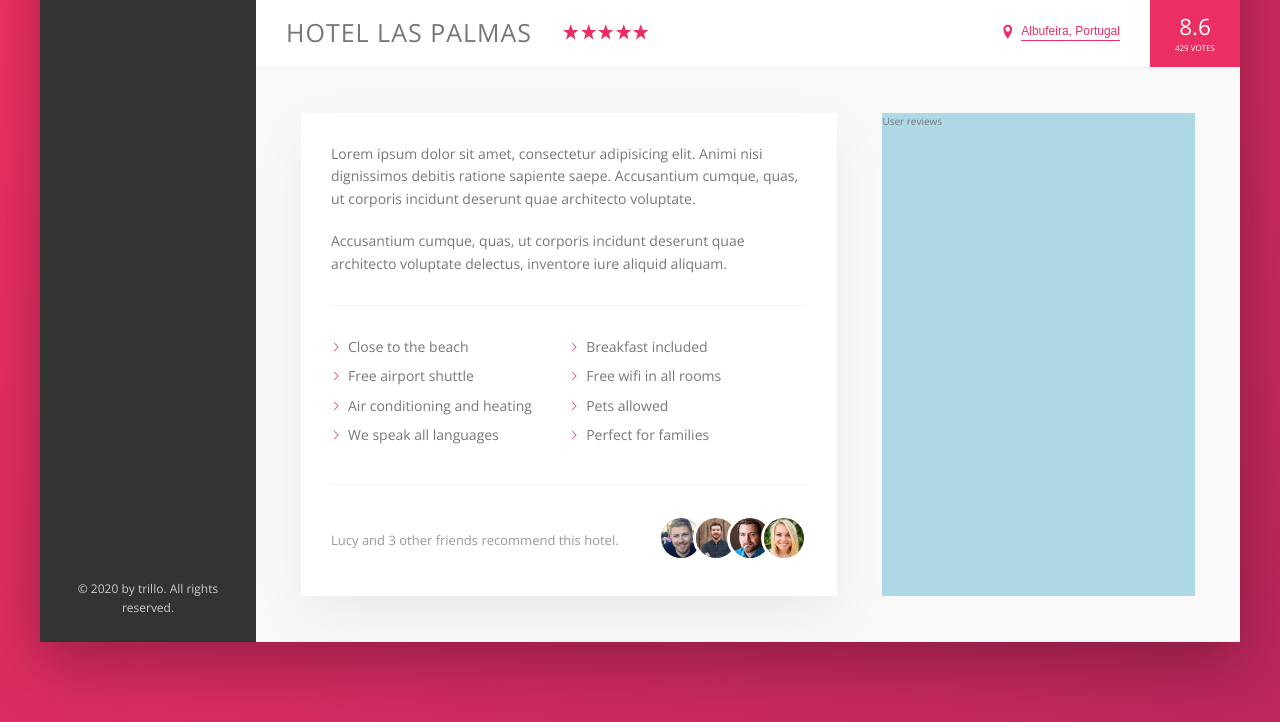
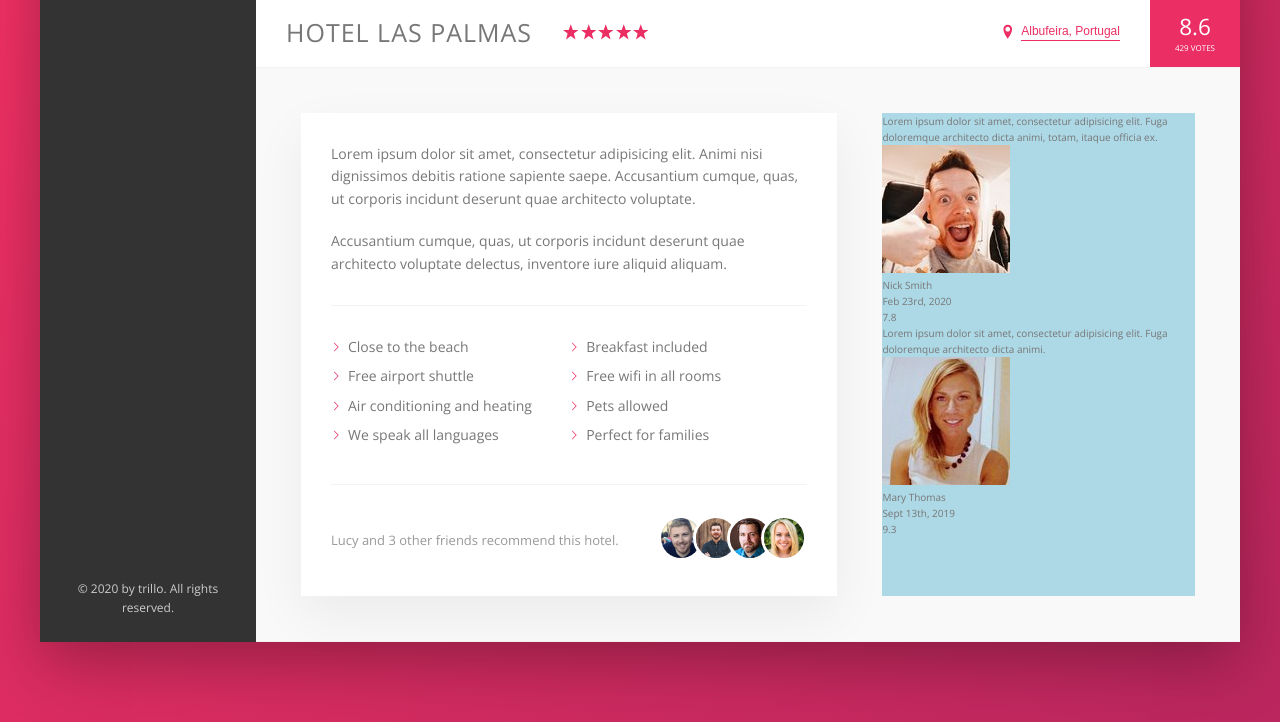
Before and after one commit to DaseulChun/trillo, a website: page index.html in a window 1280 px wide. Shown: the part 538-1260 px from the top of the page. Drawn offline with nearby package versions, Linux system fonts and the light colour scheme.

Commit message:
Add the User Reviews Section -- HTML markup

```diff
--- a/index.html
+++ b/index.html
@@ -168,7 +168,32 @@
             </div>
 
             <div class="user-reviews">
-              User reviews
+              <figure class="review">
+                <blockquote class="review__text">
+                  Lorem ipsum dolor sit amet, consectetur adipisicing elit. Fuga doloremque architecto dicta animi, totam, itaque officia ex.
+                </blockquote>
+                <figcaption class="review__user">
+                  <img src="img/user-1.jpg" alt="User 1" class="review__photo">
+                  <div class="review__user-box">
+                    <p class="review__user-name">Nick Smith</p>
+                    <p class="review__user-date">Feb 23rd, 2020</p>
+                  </div>
+                  <div class="review__rating">7.8</div>
+                </figcaption>
+              </figure>
+
+              <figure class="review">
+                <blockquote class="review__text">
+                  Lorem ipsum dolor sit amet, consectetur adipisicing elit. Fuga doloremque architecto dicta animi.
+                <figcaption class="review__user">
+                  <img src="img/user-2.jpg" alt="User 2" class="review__photo">
+                  <div class="review__user-box">
+                    <p class="review__user-name">Mary Thomas</p>
+                    <p class="review__user-date">Sept 13th, 2019</p>
+                  </div>
+                  <div class="review__rating">9.3</div>
+                </figcaption>
+              </figure>
             </div>
           </div>
         </main>
```
